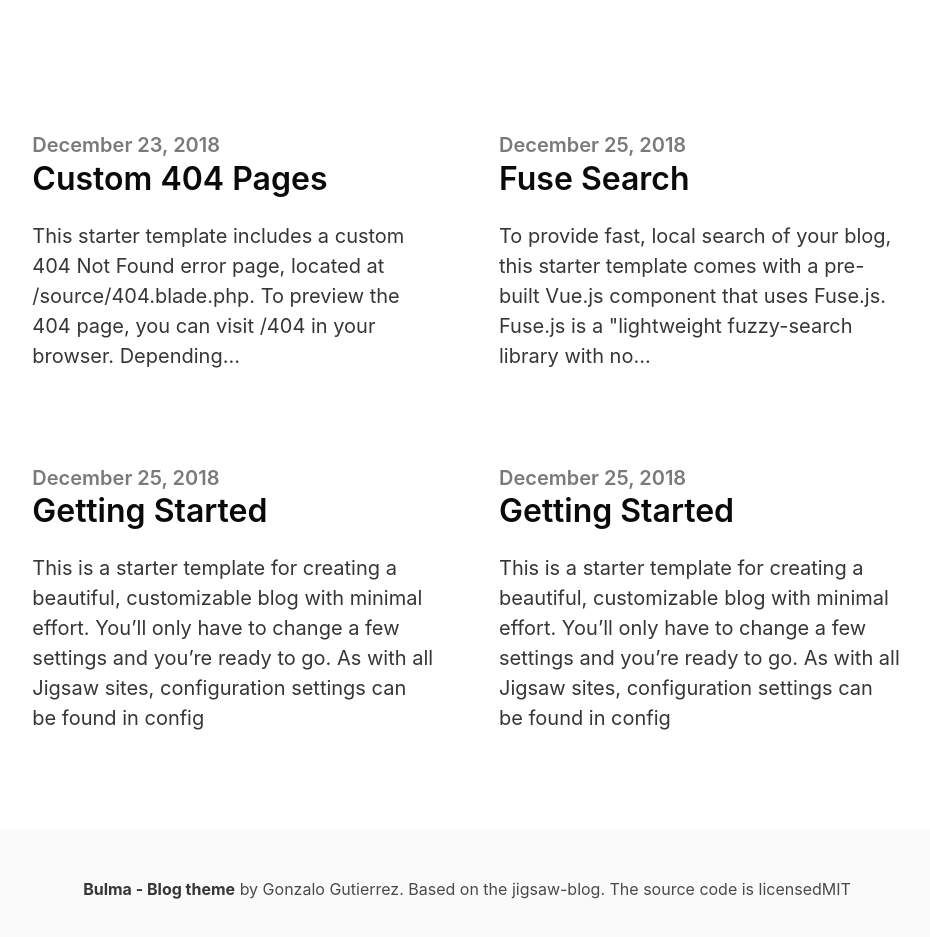
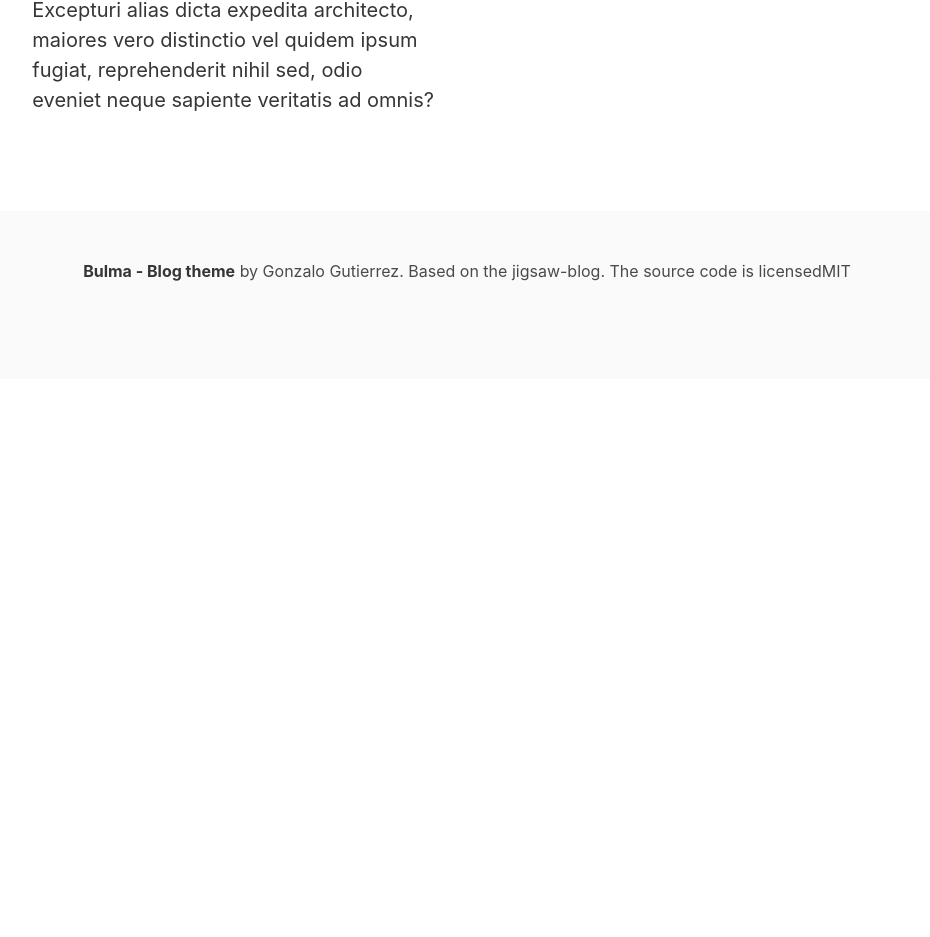
Before and after one commit to Martinsngene/content-manager, a Next.js app: page / in a window 1280 px wide. Shown: the part 1399-2336 px from the top of the page, without its empty margins (173-1103 px from the left). After the commit the page ends 1778 px from the top, so only its background shows below. Built offline with nearby package versions, Linux system fonts and the light colour scheme.

Commit message:
update: Add splice to arrays and map static data

```diff
--- a/components/ResourceHighlights.tsx
+++ b/components/ResourceHighlights.tsx
@@ -11,7 +11,7 @@ const ResourceHighlights = ({ resources }: ResourceHighlightsPropsI) => {
     <section className='hero '>
       <div className='hero-body'>
         <div className='container'>
-          {resources.map((resource: ResourcesTypes, index: number) => {
+          {resources.map((resource: ResourcesTypes) => {
             return (
               <section key={resource.id} className='section'>
                 <div className='columns'>
--- a/components/ResourceList.tsx
+++ b/components/ResourceList.tsx
@@ -12,72 +12,25 @@ const ResourceList = ({ resources }: ResourceListPropsI) => {
       <div className='hero-body'>
         <div className='container'>
           <section className='section'>
-            <div className='columns is-variable is-8'>
+            {resources.map((resource: ResourcesTypes) => {
+              return (
+                <div
+                  key={resource.id}
+                  className='columns is-multiline is-variable is-8'>
                   <div className='column is-5 is-offset-1 '>
                     <div className='content is-medium'>
                       <h2 className='subtitle is-5 has-text-grey'>
-                    December 23, 2018
+                        {resource.createdAt()}
                       </h2>
                       <h1 className='title has-text-black is-3'>
-                    Custom 404 Pages
+                        {resource.title}
                       </h1>
-                  <p className='has-text-dark'>
-                    This starter template includes a custom 404 Not Found error
-                    page, located at /source/404.blade.php. To preview the 404
-                    page, you can visit /404 in your browser. Depending...
-                  </p>
-                </div>
-              </div>
-              <div className='column is-5'>
-                <div className='content is-medium'>
-                  <h2 className='subtitle is-5 has-text-grey'>
-                    December 25, 2018
-                  </h2>
-                  <h1 className='title has-text-black is-3'>Fuse Search</h1>
-                  <p className='has-text-dark'>
-                    To provide fast, local search of your blog, this starter
-                    template comes with a pre-built Vue.js component that uses
-                    Fuse.js. Fuse.js is a &quot;lightweight fuzzy-search library
-                    with no...
-                  </p>
+                      <p className='has-text-dark'>{resource.description}</p>
                     </div>
                   </div>
                 </div>
-          </section>
-
-          <div className='is-divider'></div>
-
-          <section className='section'>
-            <div className='columns is-variable is-8'>
-              <div className='column is-5 is-offset-1'>
-                <div className='content is-medium'>
-                  <h2 className='subtitle is-5 has-text-grey'>
-                    December 25, 2018
-                  </h2>
-                  <h1 className='title has-text-black is-3'>Getting Started</h1>
-                  <p className='has-text-dark'>
-                    This is a starter template for creating a beautiful,
-                    customizable blog with minimal effort. You’ll only have to
-                    change a few settings and you’re ready to go. As with all
-                    Jigsaw sites, configuration settings can be found in config
-                  </p>
-                </div>
-              </div>
-              <div className='column is-5'>
-                <div className='content is-medium'>
-                  <h2 className='subtitle is-5 has-text-grey'>
-                    December 25, 2018
-                  </h2>
-                  <h1 className='title has-text-black is-3'>Getting Started</h1>
-                  <p className='has-text-dark'>
-                    This is a starter template for creating a beautiful,
-                    customizable blog with minimal effort. You’ll only have to
-                    change a few settings and you’re ready to go. As with all
-                    Jigsaw sites, configuration settings can be found in config
-                  </p>
-                </div>
-              </div>
-            </div>
+              );
+            })}
           </section>
         </div>
       </div>
--- a/pages/index.tsx
+++ b/pages/index.tsx
@@ -9,9 +9,9 @@ import ResourceList from "components/ResourceList";
 export default function Home() {
   return (
     <Layout>
-      <ResourceHighlights resources={resources} />
+      <ResourceHighlights resources={resources.slice(0, 2)} />
       <NewsLetter />
-      <ResourceList resources={resources} />
+      <ResourceList resources={resources.slice(2)} />
     </Layout>
   );
 }
```
Lines whose indentation alone changed are shown as unchanged.
